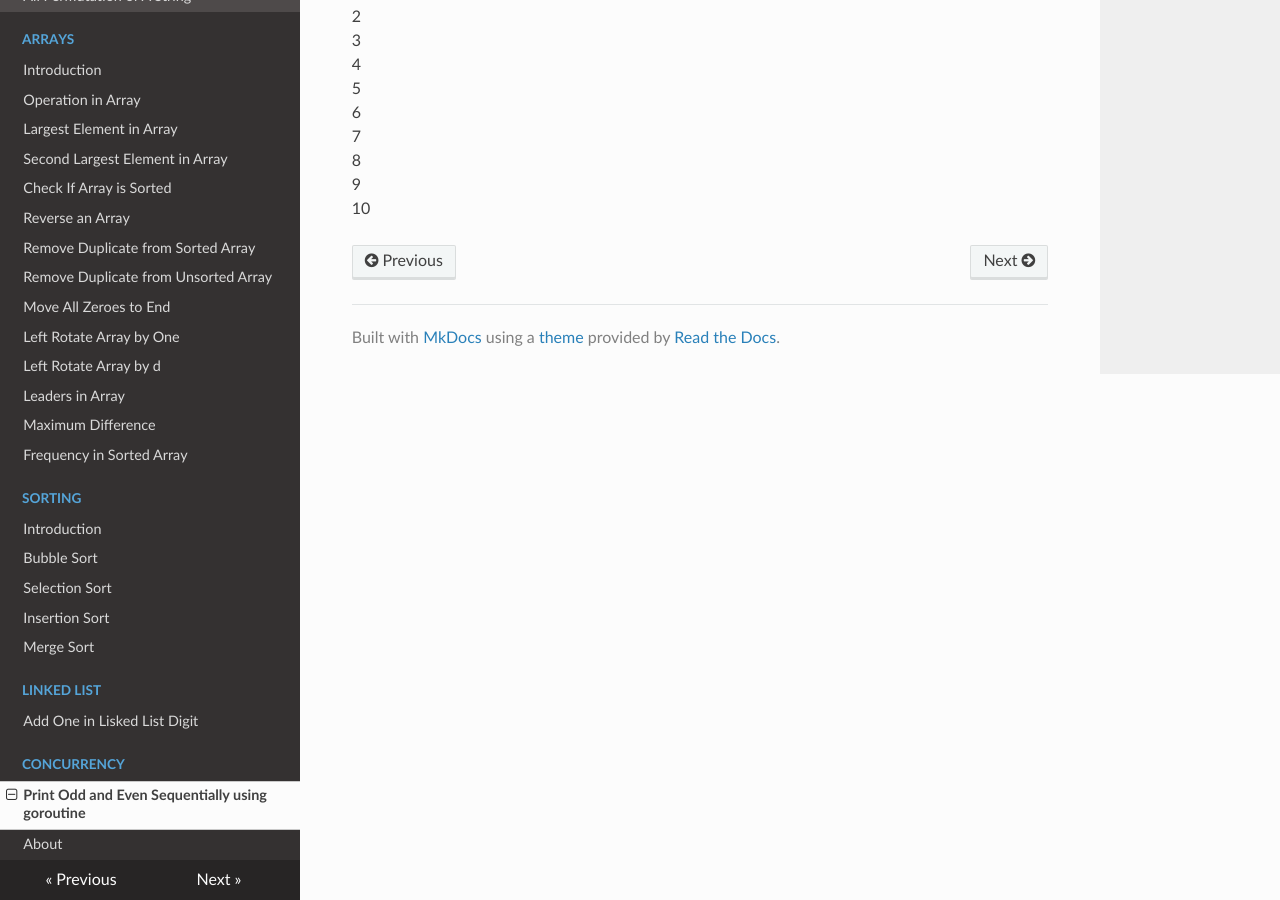
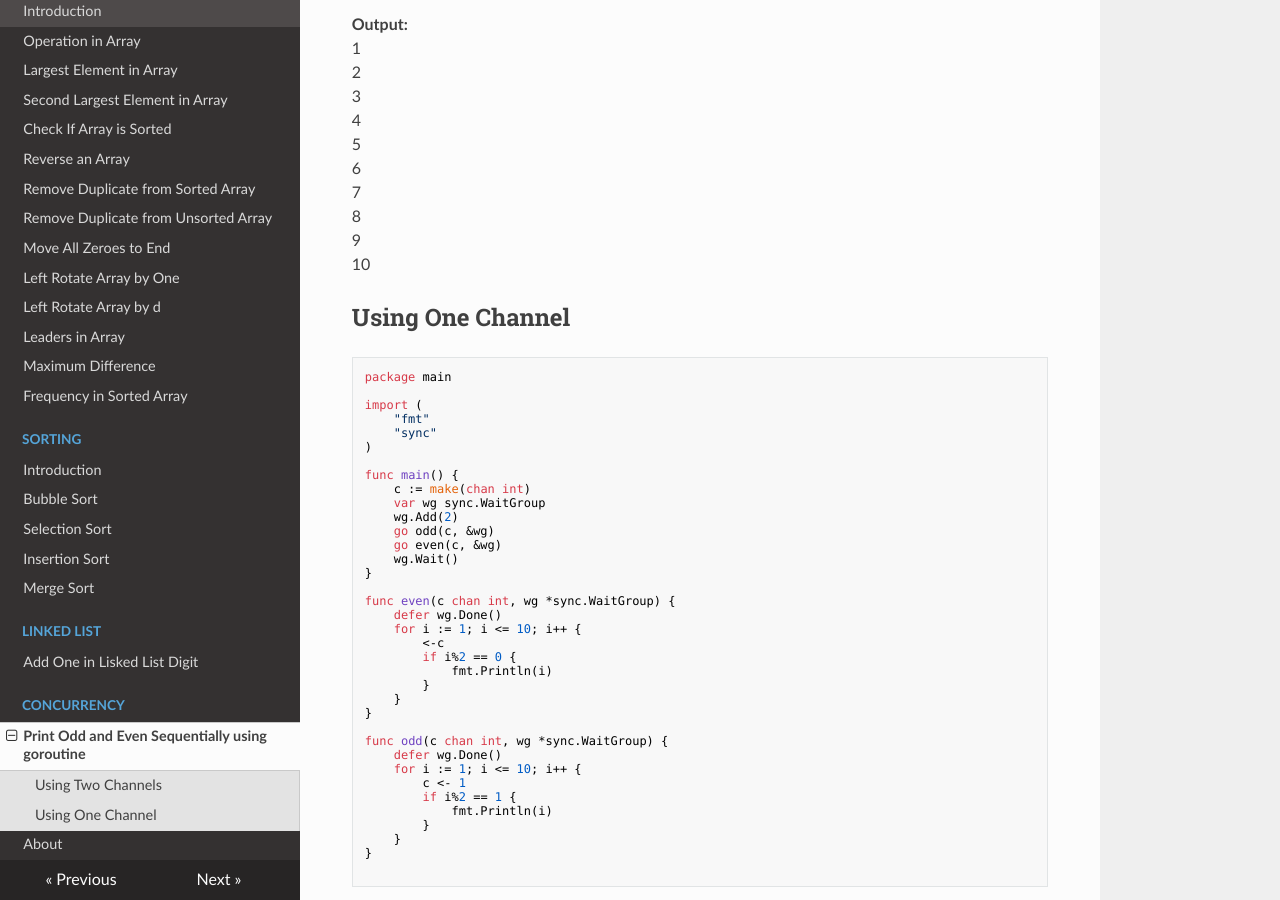
Before and after one commit to prithvipal/golang-dsa, an MkDocs documentation site: the page built from docs/concurrency/print_odd_even_sequentially.md, in a window 1280 px wide and 900 px high, scrolled down 786 px. Built offline with MkDocs 1.6.1, drawn with Linux system fonts in a browser that asks for light colours; nearby versions of some CDN libraries; some of the changed text lies outside the part shown.

Commit message:
Update print_odd_even_sequentially.md

````diff
--- a/docs/concurrency/print_odd_even_sequentially.md
+++ b/docs/concurrency/print_odd_even_sequentially.md
@@ -1,4 +1,6 @@
 # Print Odd and Even Sequentially using Two Goroutine
+
+## Using Two Channels
 
 ```
 package main
@@ -50,3 +52,44 @@ func even(n int, chOdd chan bool, chEven chan bool, wg *sync.WaitGroup) {
 8<br/>
 9<br/>
 10<br/>
+
+## Using One Channel
+
+```
+package main
+
+import (
+	"fmt"
+	"sync"
+)
+
+func main() {
+	c := make(chan int)
+	var wg sync.WaitGroup
+	wg.Add(2)
+	go odd(c, &wg)
+	go even(c, &wg)
+	wg.Wait()
+}
+
+func even(c chan int, wg *sync.WaitGroup) {
+	defer wg.Done()
+	for i := 1; i <= 10; i++ {
+		<-c
+		if i%2 == 0 {
+			fmt.Println(i)
+		}
+	}
+}
+
+func odd(c chan int, wg *sync.WaitGroup) {
+	defer wg.Done()
+	for i := 1; i <= 10; i++ {
+		c <- 1
+		if i%2 == 1 {
+			fmt.Println(i)
+		}
+	}
+}
+
+```
````
